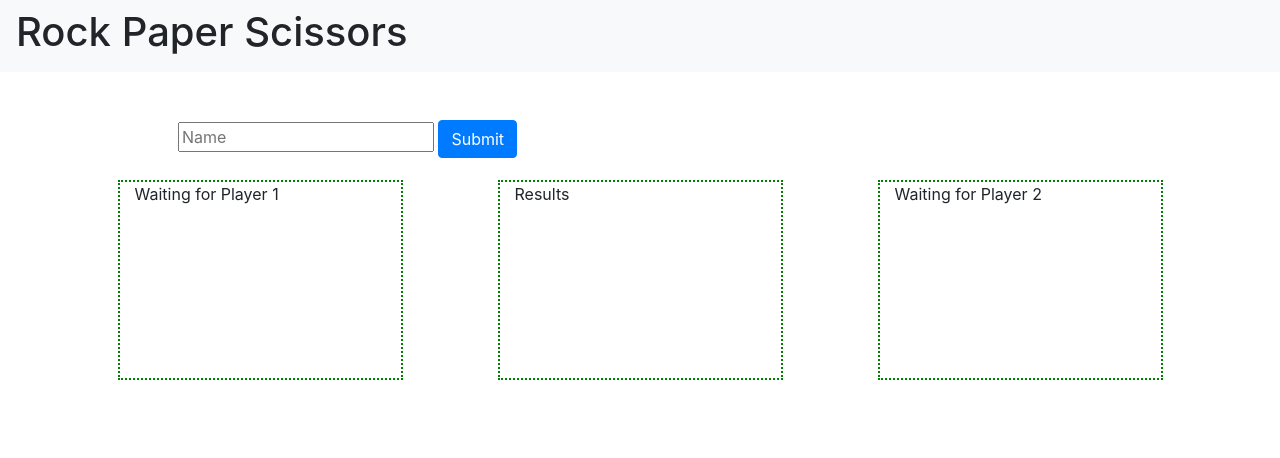
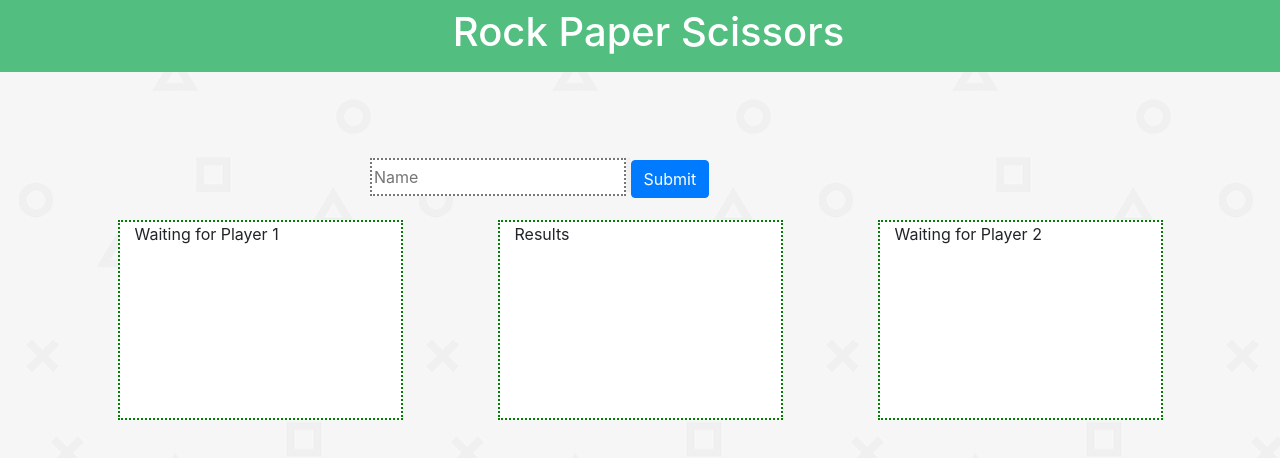
Before and after one commit to mapipina/RPS-Multiplayer, a plain HTML site: page index.html/index.html in a window 1280 px wide. Drawn offline with nearby package versions, Linux system fonts and the light colour scheme; no server answers.

Commit message:
added some styling. updated transfer of data to firebase now trying to retrieve data

```diff
--- a/assets/css/style.css
+++ b/assets/css/style.css
@@ -1,19 +1,32 @@
 body {
-  padding-top: 3.5rem; */
+  padding-top: 3.5rem;
   font-family: 'Raleway', sans-serif;
+  background-image: url(../images/playstation-pattern.png);
+}
+
+nav {
+	margin-bottom: 5%;
+	background-color: #52BE80;
+}
+
+#game-title {
+	text-align: center;
+	margin-left: 35%;
+	color: white;
 }
 
 .container {
-	padding-top: 5%;
+	margin-top: 8%;
 }
 
 .boxes {
 	border: 2px dotted green;
+	background-color: white;
 }
 
 #form {
 	margin-bottom: 2%;
-	/* margin-top: 2%; */
+	margin-top: 2%;
 }
 
 #chatbox {
@@ -24,3 +37,8 @@ body {
 #content-box {
 	min-height: 200px;
 }
+
+#name-input {
+	border-style: dotted;
+	min-height: 38px;
+}
--- a/assets/js/game.js
+++ b/assets/js/game.js
@@ -27,33 +27,26 @@
     playerONE = userInput;
     console.log(playerONE);
     console.log(userInput);
-
+  // clear out the name form
+    $("#name-input").val("");
+  // we need to update Firebase to upload the names of these players
     database.ref('players').push({
       name: playerONE,
       wins: p1Wins,
       losses: p1Losses})
   });
 
-  // function createNewPlayer(name, losses, wins){
-  //   var players =  {
-  //     name: playerONE,
-  //     wins: p1Wins,
-  //     losses: p1Losses
-  //   };
-
-  //   var newPlayerKey = database.ref().child('players').push().key;
-  //   var updates = {};
-  //   players = updates['/players/' + newPlayerKey];
-
-  //   return database.ref().update(updates);
-  // };
-  // createNewPlayer();
 
   // need to update the player box to reflect name and choices
-  // we need to update Firebase to upload the names of these players
+  database.ref('players/').on("value", function(snapshot){
+    //console logging everything first
+    console.log(snapshot.val());
+    console.log(snapshot.val().name);
+    console.log(snapshot.val().wins);
+    console.log(snapshot.val().losses);
+  });
+
   // max of 2 players allowed
   // there needs to be a toggle jquery untion for Hi NAME! You are Player i
 
   // needs to be toggle function for wins and losses at the bottom of each player box
-  // need record object for player
-  // var players = [{losses: 0, name:"", wins: 0,}]
--- a/index.html/index.html
+++ b/index.html/index.html
@@ -12,13 +12,13 @@
 	<script src="https://www.gstatic.com/firebasejs/4.11.0/firebase.js"></script>
 </head>
 <body>
-	<nav class="navbar navbar-expand-md navbar-light fixed-top bg-light">
-		<h1>Rock Paper Scissors</h1>
+	<nav class="navbar fixed-top">
+		<h1 id="game-title">Rock Paper Scissors</h1>
 	</nav>
 
 	<div class="container">
-		<div class="row col-md-6 justify-content-center" id="form">
-			<form id="add-player">
+		<div class="row justify-content-center" id="form">
+			<form class="col-md-6" id="add-player">
 				<input type="text" name="player-name" placeholder="Name" id="name-input">
 				<input class="btn btn-primary" id="submit-name" type="submit" value="Submit">
 			</form>
```
Also changed, not shown: assets/images/playstation-pattern.png (added).
